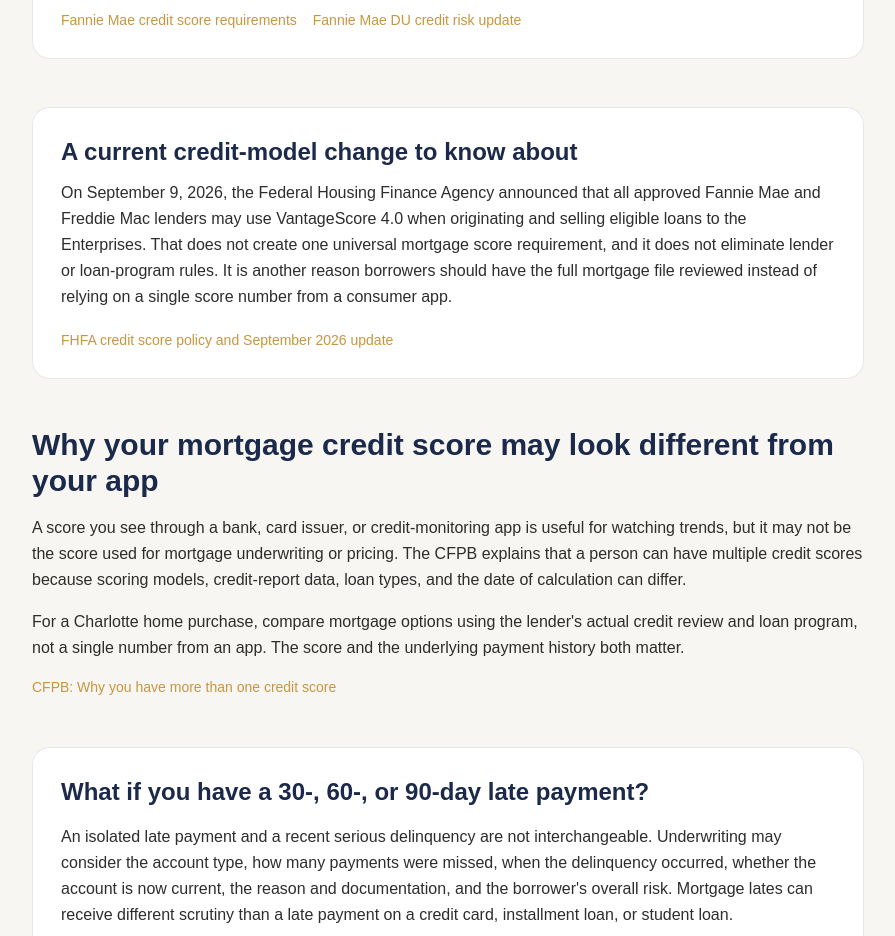
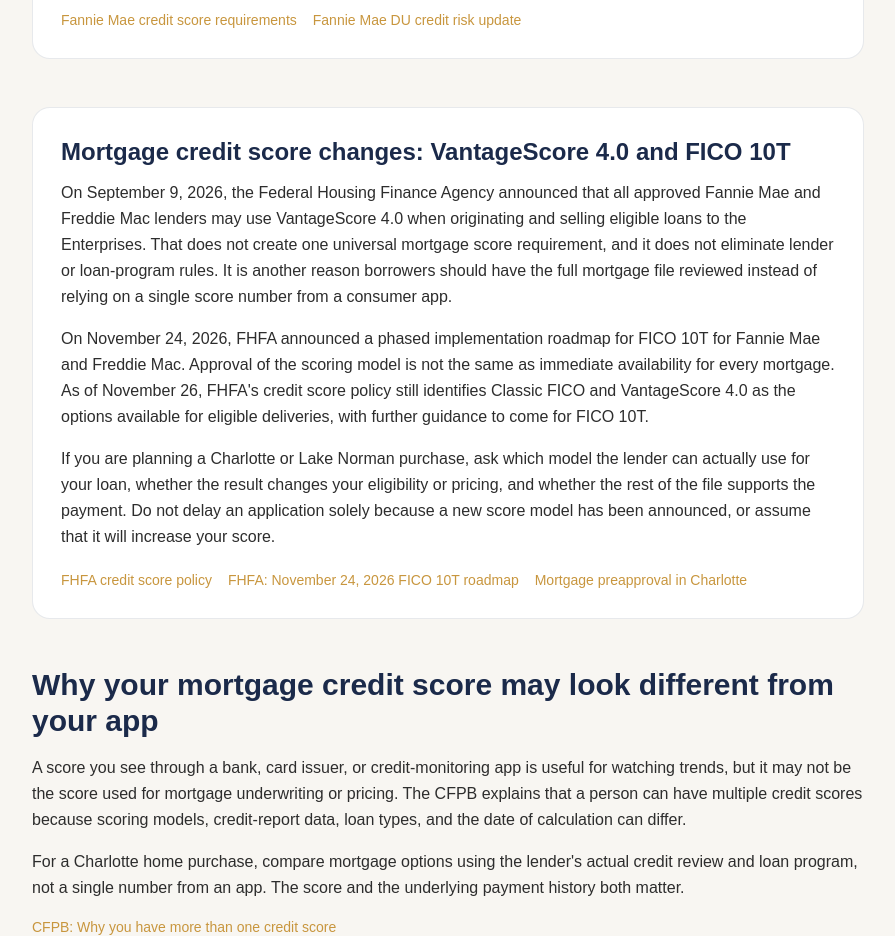
Before and after one commit to JLshope12/jacob-shope-mortgage, a Next.js app: page /mortgage-credit-score-charlotte in a window 1280 px wide. Shown: the part 1280-2216 px from the top of the page, without its empty margins (192-1087 px from the left). Built offline with nearby package versions, Linux system fonts and the light colour scheme.

Commit message:
Update Charlotte mortgage credit guide for FHFA FICO 10T roadmap

```diff
--- a/app/mortgage-credit-score-charlotte/page.tsx
+++ b/app/mortgage-credit-score-charlotte/page.tsx
@@ -12,6 +12,7 @@ const CFPB_BUYER_CREDIT_PREP = "https://www.consumerfinance.gov/owning-a-home/pr
 const FANNIE_CREDIT_REQUIREMENTS = "https://selling-guide.fanniemae.com/sel/b3-5.1-01/general-requirements-credit-scores";
 const FANNIE_DU_CREDIT_UPDATE = "https://singlefamily.fanniemae.com/applications-technology/desktop-underwriter-desktop-originator/desktop-underwriter-credit-risk-assessment-updates";
 const FHFA_CREDIT_SCORES = "https://www.fhfa.gov/policy/credit-scores";
+const FHFA_FICO_10T = "https://www.fhfa.gov/news/news-release/u.s.-federal-housing-approves-fico-10t-and-publishes-timeline-for-safe-and-sound-implementation";
 
 export const metadata = {
   title: "Credit Score for a Mortgage in Charlotte | Jacob Shope",
@@ -54,7 +55,7 @@ const schema = {
       description:
         "A Charlotte mortgage credit guide from Jacob Shope explaining how credit fits into the broader mortgage qualification picture.",
       mainEntityOfPage: { "@id": `${pageUrl}#webpage` },
-      dateModified: "2026-11-05",
+      dateModified: "2026-11-26",
       author: { "@id": `${origin}/#jacob-shope` },
       publisher: { "@id": `${origin}/#mpire-financial` },
       citation: [
@@ -67,6 +68,7 @@ const schema = {
         FANNIE_CREDIT_REQUIREMENTS,
         FANNIE_DU_CREDIT_UPDATE,
         FHFA_CREDIT_SCORES,
+        FHFA_FICO_10T,
       ],
       about: ["Mortgage credit scores", "Mortgage qualification", "Charlotte mortgages", "Home financing"],
     },
@@ -160,12 +162,20 @@ export default function MortgageCreditScoreCharlottePage() {
         </section>
 
         <section className="mt-12 rounded-2xl border border-navy/10 bg-white p-7">
-          <h2 className="text-2xl font-bold text-navy">A current credit-model change to know about</h2>
+          <h2 className="text-2xl font-bold text-navy">Mortgage credit score changes: VantageScore 4.0 and FICO 10T</h2>
           <p className="mt-3 leading-relaxed text-charcoal">
             On September 9, 2026, the Federal Housing Finance Agency announced that all approved Fannie Mae and Freddie Mac lenders may use VantageScore 4.0 when originating and selling eligible loans to the Enterprises. That does not create one universal mortgage score requirement, and it does not eliminate lender or loan-program rules. It is another reason borrowers should have the full mortgage file reviewed instead of relying on a single score number from a consumer app.
           </p>
-          <div className="mt-5 text-sm font-medium">
-            <a href={FHFA_CREDIT_SCORES} target="_blank" rel="noopener noreferrer" className="text-gold hover:underline">FHFA credit score policy and September 2026 update</a>
+          <p className="mt-4 leading-relaxed text-charcoal">
+            On November 24, 2026, FHFA announced a phased implementation roadmap for FICO 10T for Fannie Mae and Freddie Mac. Approval of the scoring model is not the same as immediate availability for every mortgage. As of November 26, FHFA&apos;s credit score policy still identifies Classic FICO and VantageScore 4.0 as the options available for eligible deliveries, with further guidance to come for FICO 10T.
+          </p>
+          <p className="mt-4 leading-relaxed text-charcoal">
+            If you are planning a Charlotte or Lake Norman purchase, ask which model the lender can actually use for your loan, whether the result changes your eligibility or pricing, and whether the rest of the file supports the payment. Do not delay an application solely because a new score model has been announced, or assume that it will increase your score.
+          </p>
+          <div className="mt-5 flex flex-wrap gap-4 text-sm font-medium">
+            <a href={FHFA_CREDIT_SCORES} target="_blank" rel="noopener noreferrer" className="text-gold hover:underline">FHFA credit score policy</a>
+            <a href={FHFA_FICO_10T} target="_blank" rel="noopener noreferrer" className="text-gold hover:underline">FHFA: November 24, 2026 FICO 10T roadmap</a>
+            <Link href="/mortgage-preapproval-charlotte" className="text-gold hover:underline">Mortgage preapproval in Charlotte</Link>
           </div>
         </section>
 
```
